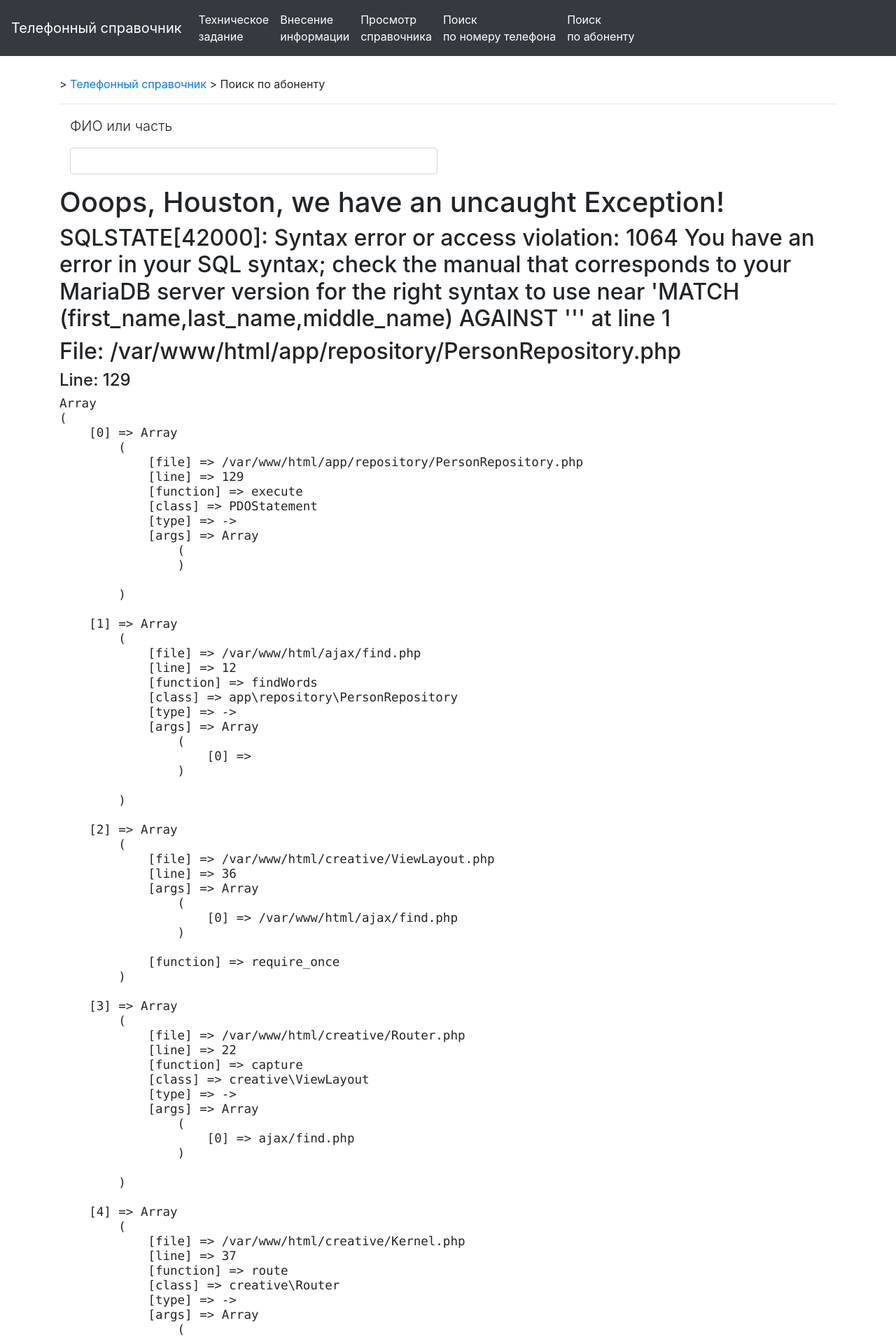
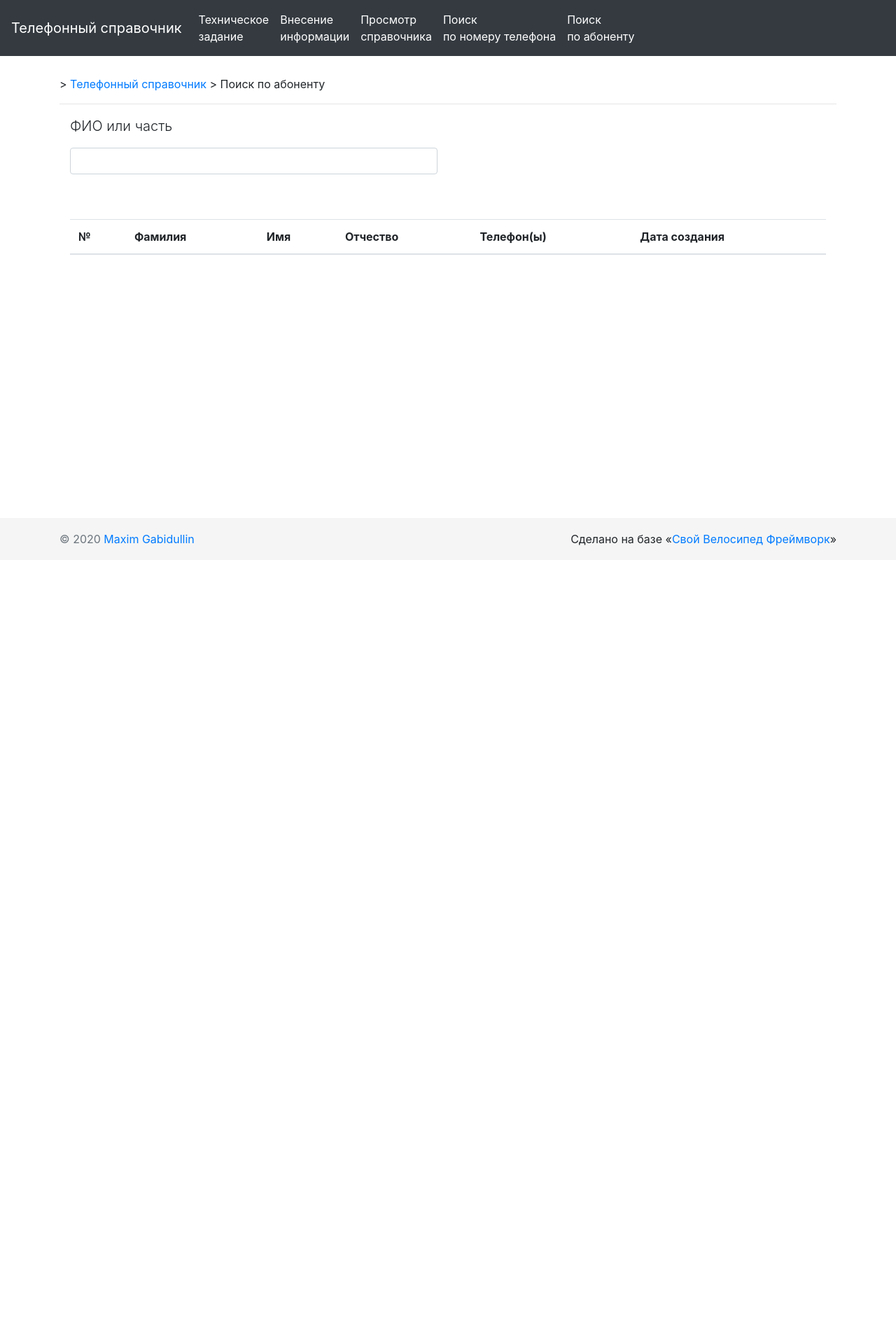
Before and after one commit to aftaa/creative, a PHP site: page /find in a window 1280 px wide; the page is wider, and only the part inside the window is pictured. Shown: the top 1910 px of that part at 70% size. After the commit the page ends 780 px from the top of that part, so only its background shows below. Run offline with PHP 8.4, Linux system fonts and the light colour scheme; data comes from the database, SQL or seed files in the repository; lists and menus that the app fills with data are empty.

Commit message:
good morning

```diff
--- a/ajax/find.php
+++ b/ajax/find.php
@@ -7,9 +7,9 @@ use creative\ViewLayout;
 /** @var stdClass $app */
 /** @var ViewLayout $this */
 
-$words = $_REQUEST['s'] ?? '';
+$s = $_REQUEST['s'] ?? '';
 $repository = new PersonRepository($app->db, $app);
-$persons = $repository->findWords($_REQUEST['s'] ?? '');
+$persons = $repository->findWords($s ?? '');
 
 ?>
 
@@ -33,8 +33,7 @@ $persons = $repository->findWords($_REQUEST['s'] ?? '');
                 <td>
                     <?php foreach ($person->getPhones() as $phone): ?>
                         <?= $phone->getPhone() ?>
-                        <br>
-                    <?php endforeach ?>
+                    <?php endforeach; ?>
                 </td>
                 <td>
                     <?= $person->getCreatedAt()->format('d.m.Y H:i') ?>
@@ -61,21 +60,21 @@ $persons = $repository->findWords($_REQUEST['s'] ?? '');
     </tfoot>
 </table>
 
-<!--<script>-->
-<!--    "use strict";-->
-<!---->
-<!--    $(function () {-->
-<!--        $('#pagination a').on('click', function () {-->
-<!--            $(document).css({cursor: 'wait'});-->
-<!--            let limit = this.dataset.limit;-->
-<!--            let offset = this.dataset.offset;-->
-<!--            $('#result').load('/ajax/find', {-->
-<!--                'limit': limit,-->
-<!--                'offset': offset,-->
-<!--            }, function () {-->
-<!--                $(document).css({cursor: 'normal'});-->
-<!--            });-->
-<!--            return false;-->
-<!--        })-->
-<!--    });-->
-<!--</script>-->
+<!--<script>
+    "use strict";
+
+    $(function () {
+        $('#pagination a').on('click', function () {
+            $(document).css({cursor: 'wait'});
+            let limit = this.dataset.limit;
+            let offset = this.dataset.offset;
+            $('#result').load('/ajax/find', {
+                'limit': limit,
+                'offset': offset,
+            }, function () {
+                $(document).css({cursor: 'normal'});
+            });
+            return false;
+        })
+    });
+</script>-->
--- a/app/repository/PersonRepository.php
+++ b/app/repository/PersonRepository.php
@@ -4,6 +4,7 @@
 namespace app\repository;
 
 use app\entity\Person;
+use app\entity\Phone;
 use app\service\Db;
 use DateTime;
 use Exception;
@@ -117,19 +118,19 @@ class PersonRepository
     }
 
     /**
-     * @param string $words
+     * @param string $s
      * @return Person[]
      * @throws Exception
      */
-    public function findWords(string $words): array
+    public function findWords(string $s): array
     {
-        $sql = "SELECT * FROM `person` JOIN phone ON person_id=person.id" .
-            "WHERE MATCH (first_name,last_name,middle_name) AGAINST '$words'";
+        $sql = "SELECT * FROM `person` JOIN phone ON person_id=person.id"
+            . " WHERE MATCH (first_name,last_name,middle_name) AGAINST (?)";
         $stmt = $this->db->dbh->prepare($sql);
-        $stmt->execute();
+
+        $stmt->execute([$s]);
         $rows = $stmt->fetchAll();
-        echo '<pre>'; print_r($rows); echo '</pre>'; die;
-
+        $phoneRepository = new PhoneRepository($this->app);
         /** @var Person[] $persons */
         $persons = [];
         foreach ($rows as $row) {
@@ -138,7 +139,8 @@ class PersonRepository
                 ->setFirstName($row['first_name'])
                 ->setMiddleName($row['middle_name'])
                 ->setLastName($row['last_name'])
-                ->setCreatedAt(new DateTime($row['created_at']));
+                ->setCreatedAt(new DateTime($row['created_at']))
+                ->addPhone(new Phone($row['phone'], 0));
             $persons[$person->getId()] = $person;
         }
 
--- a/find.php
+++ b/find.php
@@ -17,21 +17,15 @@ $this->breadcrumbs[] = [
 <div class="container">
     <div class="row">
         <div class="col-md-6 col-md-offset-3 well">
-            <form class="form" action="">
-
                 <p class="lead">ФИО или часть</p>
 
                 <div class="col-xs-12">
                     <div class="form-group">
                         <input type="text" class="form-control"
-                               id="s"
+                               id="s" value="<?= htmlspecialchars($_REQUEST['s'] ?? '') ?>"
                                placeholder="" required>
-                        <!--                        <input type="submit" class="btn btn-default"-->
-                        <!--                               value="Поиск">-->
                     </div>
                 </div>
-            </form>
-
         </div>
     </div>
 </div>
@@ -43,16 +37,19 @@ $this->breadcrumbs[] = [
 
 <script>
     $('#result').load('/ajax/find');
-    $('#name').on('keyup', function () {
+
+    $('#s').on('keyup', function () {
         if (this.value.length > 3) {
-            let name = this.value;
+            let s = this.value;
 
             $('#result').load('/ajax/find', {
-                name: name,
+                s: s,
                 limit: 25,
             });
         } else {
             $('#result').load('/ajax/find');
         }
+
+
     });
 </script>
```
